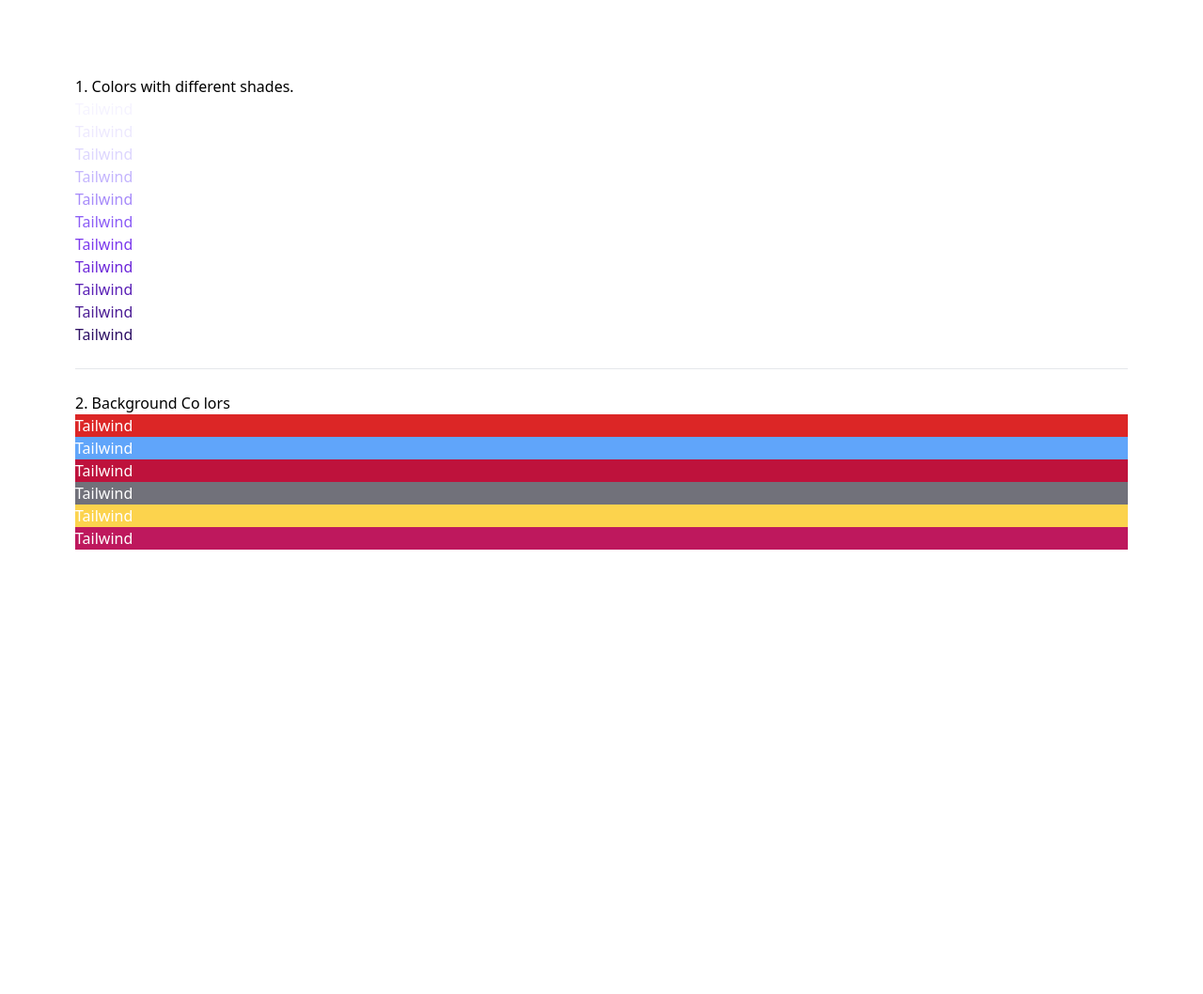
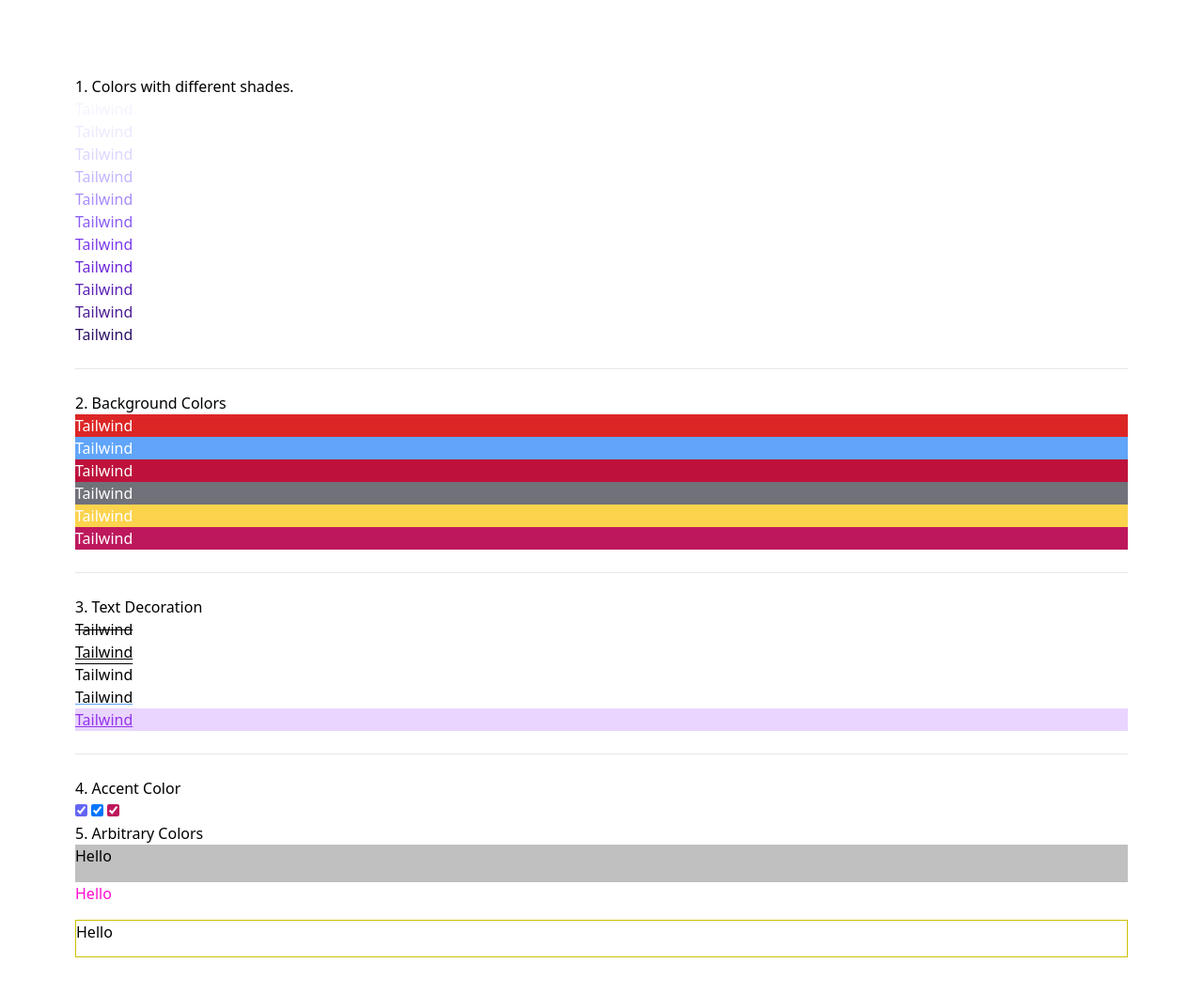
Before and after one commit to KAgarwalCodeBase/webDev, a plain HTML site: page tailwind/Fundamentals/1. Colors/index.html in a window 1280 px wide. Shown: the whole page at 94% size. Before the commit the page ends 800 px from the top, so only its background shows below. Drawn offline with nearby package versions, Linux system fonts and the light colour scheme.

Commit message:
tailwind colors

```diff
--- a/tailwind/Fundamentals/1. Colors/index.html
+++ b/tailwind/Fundamentals/1. Colors/index.html
@@ -33,7 +33,7 @@
     <br>
     <!-- 2. Background Colors -->
     <!-- https://tailwindcss.com/docs/background-color -->
-    <h1>2. Background Co lors</h1>
+    <h1>2. Background Colors</h1>
     <p class="text-white bg-red-600">Tailwind</p>
     <p class="text-white bg-blue-400">Tailwind</p>
     <p class="text-white bg-rose-700">Tailwind</p>
@@ -41,7 +41,33 @@
     <p class="text-white bg-amber-300">Tailwind</p>
     <p class="text-white bg-pink-700">Tailwind</p>
 
-    <!-- Text Underline -->
+    <br />
+    <hr />
+    <br />
+
+    <!-- Text Decoration -->
+    <!-- https://tailwindcss.com/docs/text-decoration -->
+    <h1>3. Text Decoration</h1>
+    <p class="line-through">Tailwind</p>
+    <p class="underline">Tailwind</p>
+    <p class="overline">Tailwind</p>
+    <p class="underline decoration-blue-400">Tailwind</p>
+    <p class="text-purple-600 underline decoration-purple-600 bg-purple-200">Tailwind</p>
+
+    <br />
+    <hr />
+    <br />
+
+    <!-- Accent Colors -->
     <!-- https://tailwindcss.com/docs/accent-color -->
+     <h1>4. Accent Color</h1>
+    <input type="checkbox" class="accent-indigo-500" checked>
+    <input type="checkbox" class="accent-yello-600" checked>
+    <input type="checkbox" class="accent-pink-700" checked>
+
+    <h1>5. Arbitrary Colors</h1>
+    <div class="bg-[#c0c0c0] h-10">Hello</div>
+    <div class="text-[#ff0cd0] h-10">Hello</div>
+    <div class="border border-[#ccc000] h-10">Hello</div>
   </body>
 </html>
```
Also changed, not shown: 1 other file.
